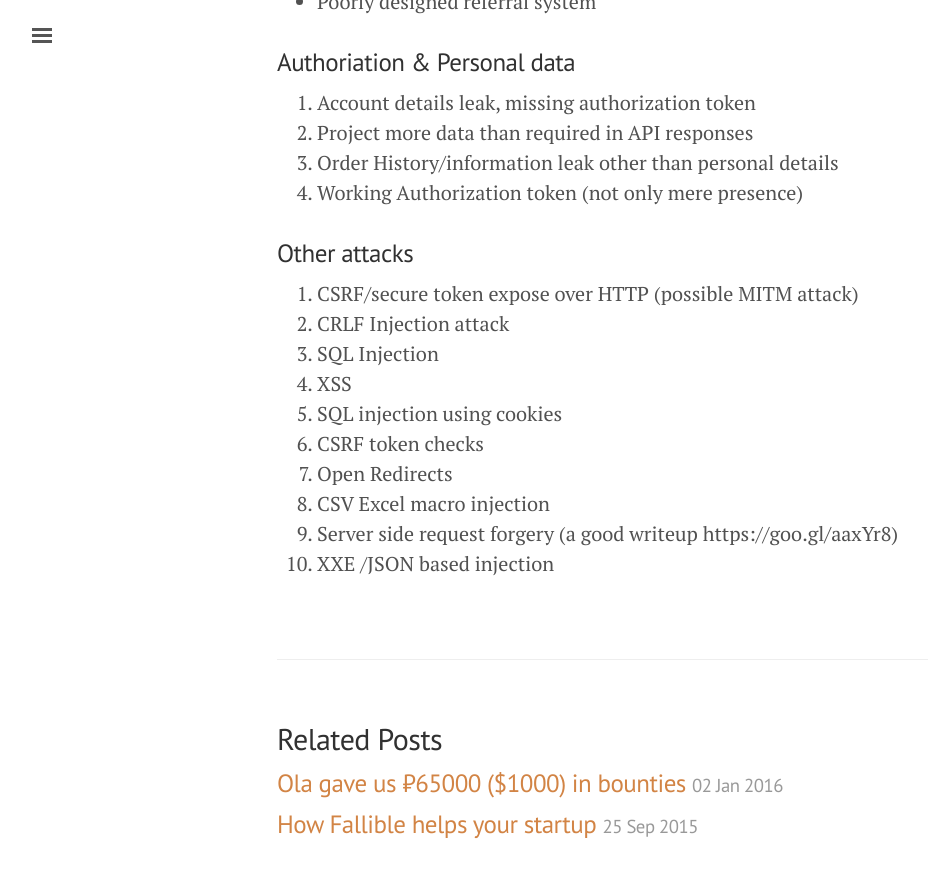
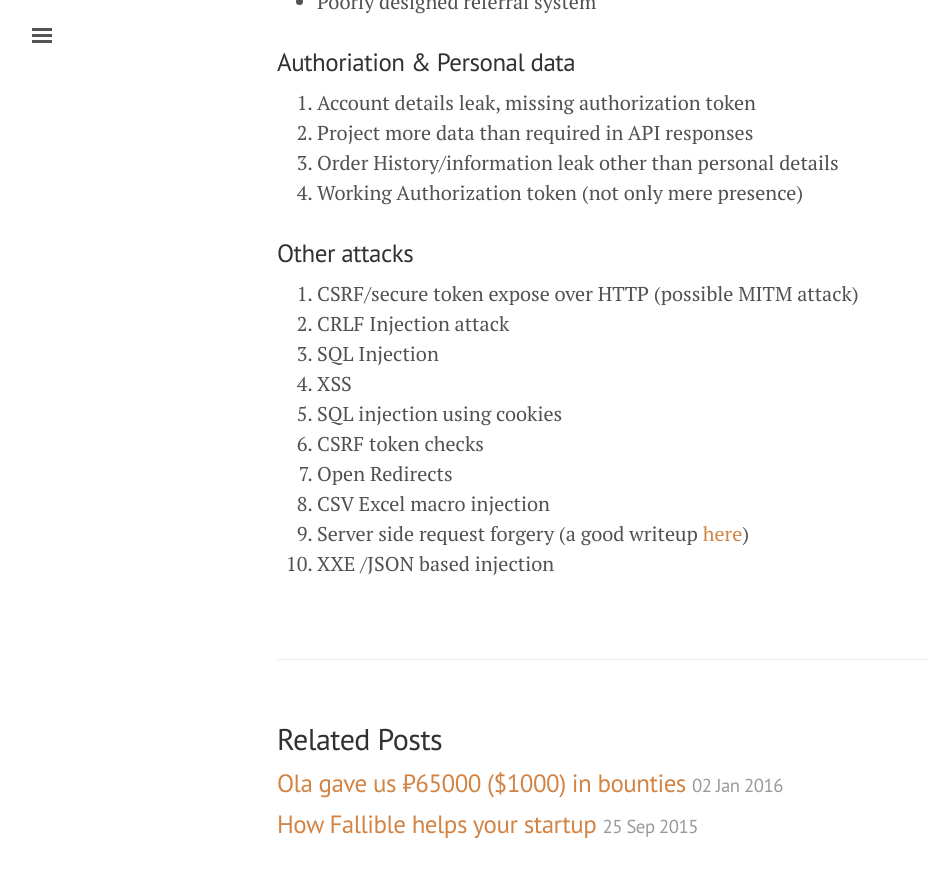
Before and after one commit to FallibleInc/blog, a Jekyll site: the page built from _posts/2016-01-30-indian-startups-security-report-scoring-paramters.md, in a window 1280 px wide and 900 px high, scrolled down 3865 px. Shown: the top 877 px of the window, without its empty margins (3-931 px from the left). Built offline with Jekyll 4.4.1, drawn with Linux system fonts in a browser that asks for light colours; comment, search, counter and statistics services are not loaded.

Commit message:
Updated 2016-01-30-indian-startups-security-report-scoring-paramters.md

```diff
--- a/_posts/2016-01-30-indian-startups-security-report-scoring-paramters.md
+++ b/_posts/2016-01-30-indian-startups-security-report-scoring-paramters.md
@@ -151,5 +151,5 @@ class PaymentGateway(db.Model):
 46. CSRF token checks
 47. Open Redirects
 48. CSV Excel macro injection
-49. Server side request forgery (a good writeup https://goo.gl/aaxYr8)
+49. Server side request forgery (a good writeup [here](https://goo.gl/aaxYr8))
 50. XXE /JSON based injection
```
